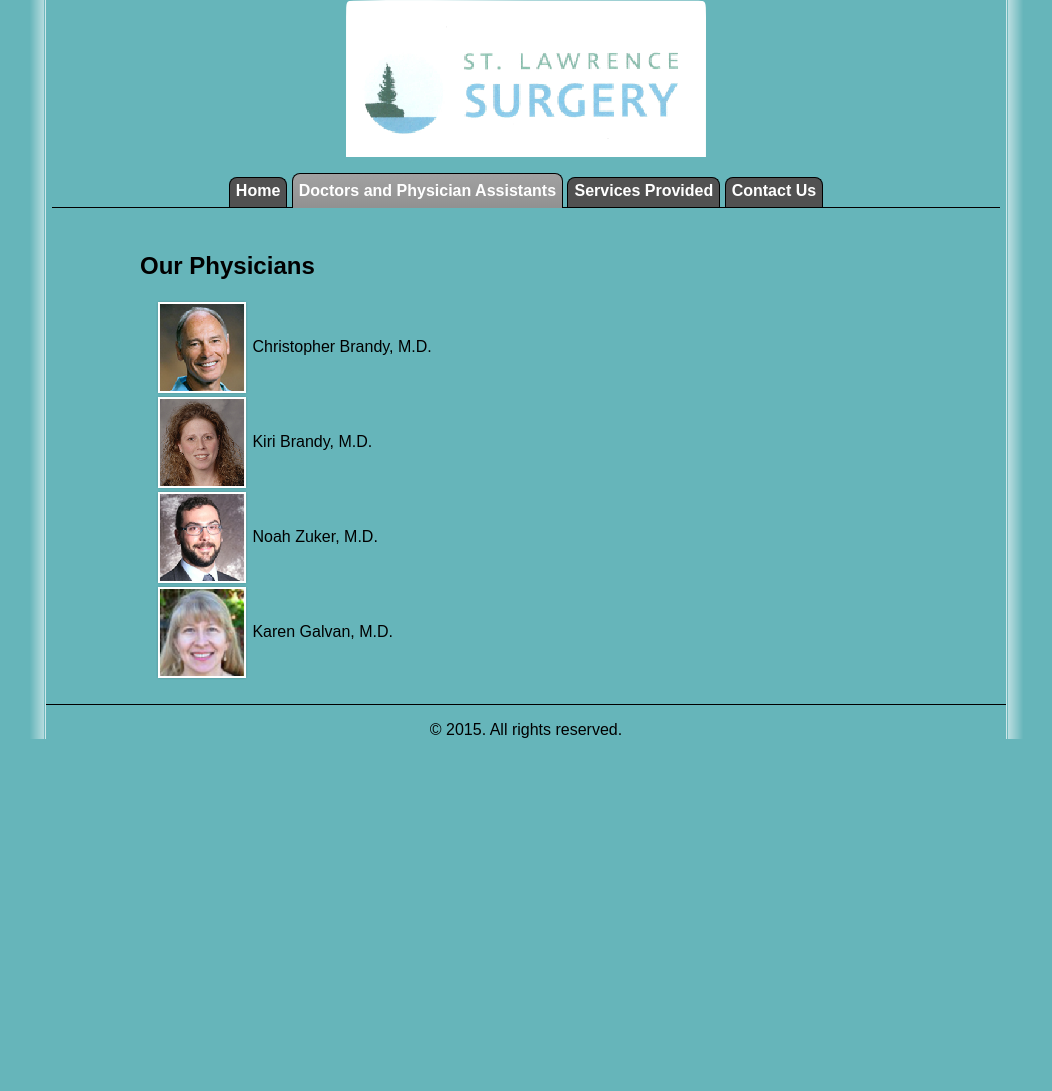
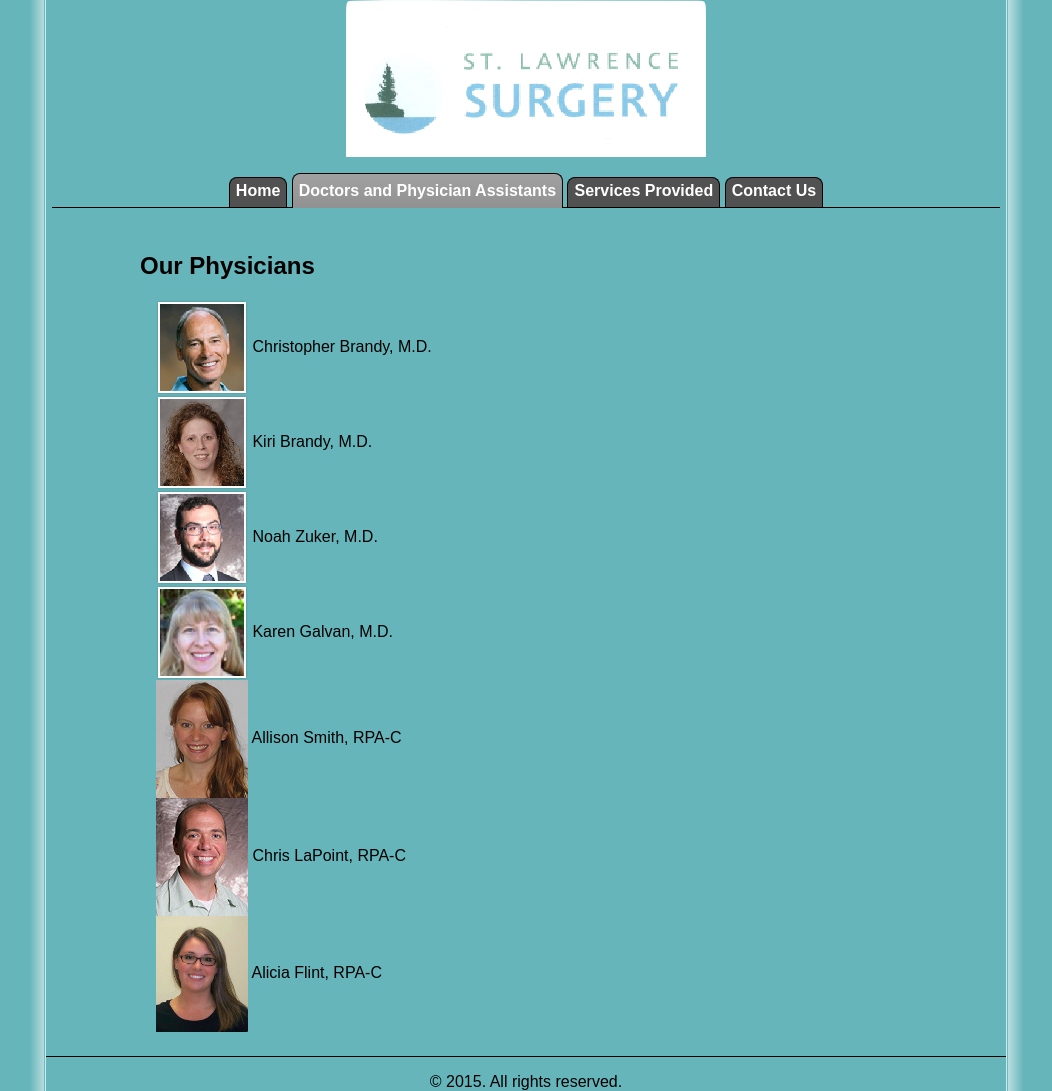
Before and after one commit to saintlawrencesurgery/saintlawrencesurgery.github.io, a Jekyll site: the page built from about/index.html, in a window 1280 px wide. Shown: the whole page, without its empty margins (114-1166 px from the left). Built offline with Jekyll 4.4.1, drawn with Linux system fonts in a browser that asks for light colours; nearby versions of some CDN libraries; before the commit the page ends 900 px from its top, so only the background shows below that.

Commit message:
Add portraits for Allison, Chris, and Alicia

```diff
--- a/about/index.html
+++ b/about/index.html
@@ -26,4 +26,19 @@ nav_id: about
     <img src="{{ site.baseurl }}/images/karen-portrait.png" alt="karen-portrait" />
     Karen Galvan, M.D.
   </div>
+
+  <div class="physician">
+    <img src="{{ site.baseurl }}/images/allison-portrait.jpg" alt="allison-portrait" />
+    Allison Smith, RPA-C
+  </div>
+
+  <div class="physician">
+    <img src="{{ site.baseurl }}/images/chris-portrait.jpg" alt="chris-portrait" />
+    Chris LaPoint, RPA-C
+  </div>
+
+  <div class="physician">
+    <img src="{{ site.baseurl }}/images/alicia-portrait.jpg" alt="alicia-portrait" />
+    Alicia Flint, RPA-C
+  </div>
 </section>
```
Also changed, not shown: images/alicia-portrait.jpg (added), images/allison-portrait.jpg (added), images/chris-portrait.jpg (added).
